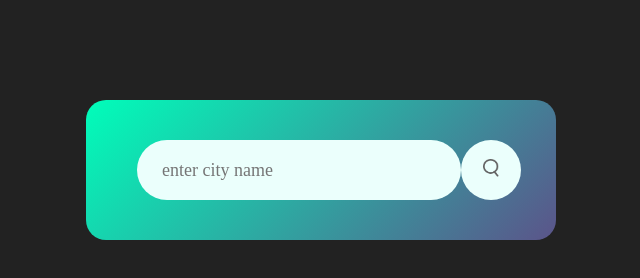
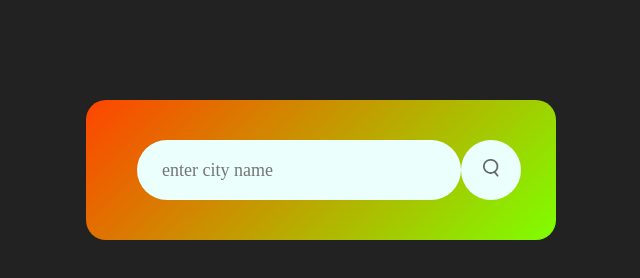
Before and after one commit to rajatsp/weather1app, a plain HTML site: page index.html in a window 1280 px wide. Shown: the whole page, without its empty margins (319-959 px from the left). Drawn offline with Linux system fonts and the light colour scheme.

Commit message:
second commit color change

```diff
--- a/style.css
+++ b/style.css
@@ -10,7 +10,7 @@ body{
 .card{
     width: 90%;
     max-width: 470px;
-    background:linear-gradient(135deg,#00feba,#5b548a) ;
+    background:linear-gradient(135deg,#ff4500,#7fff00) ;
     color: #fff;
     margin: 100px auto 0;
     border-radius: 20px;
```
